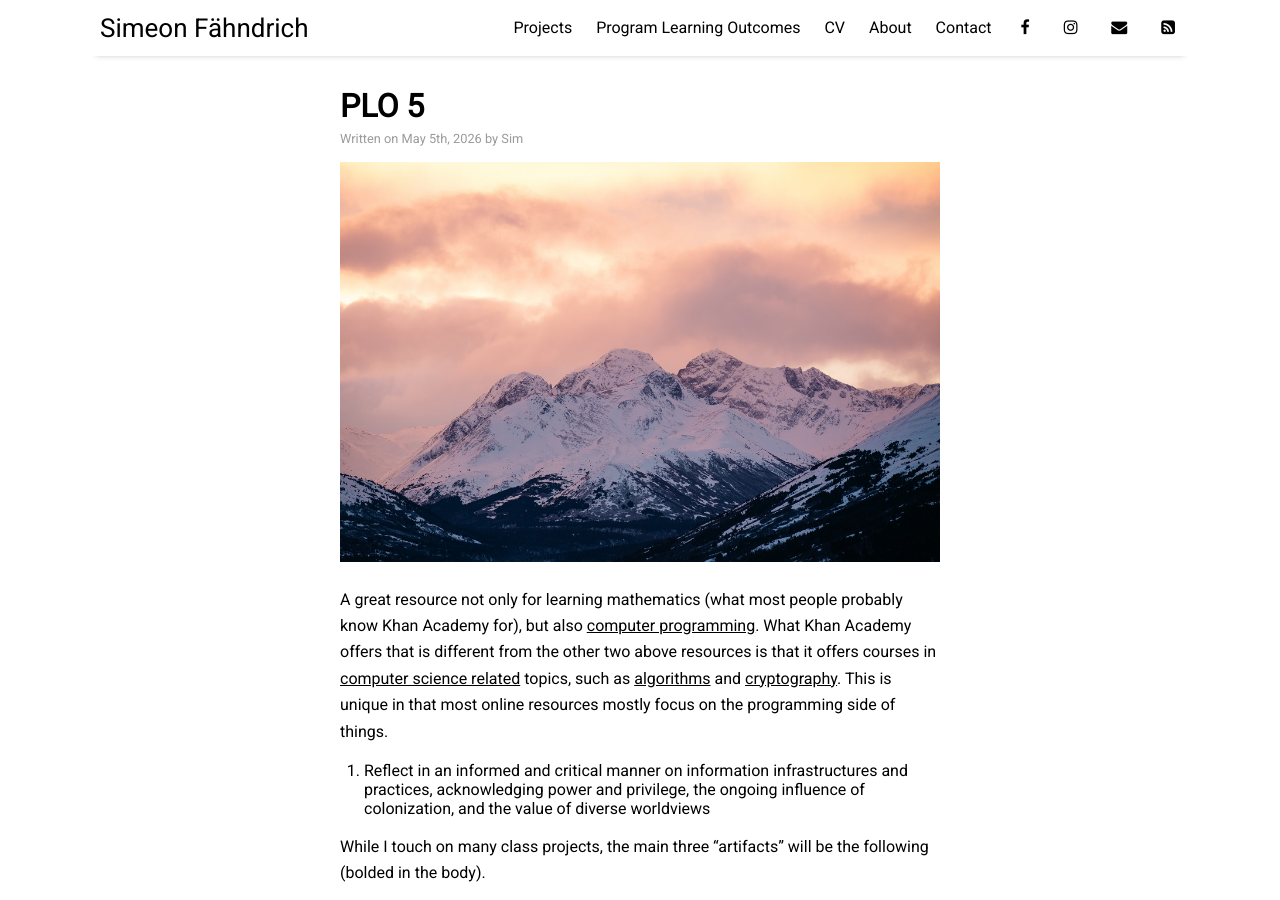
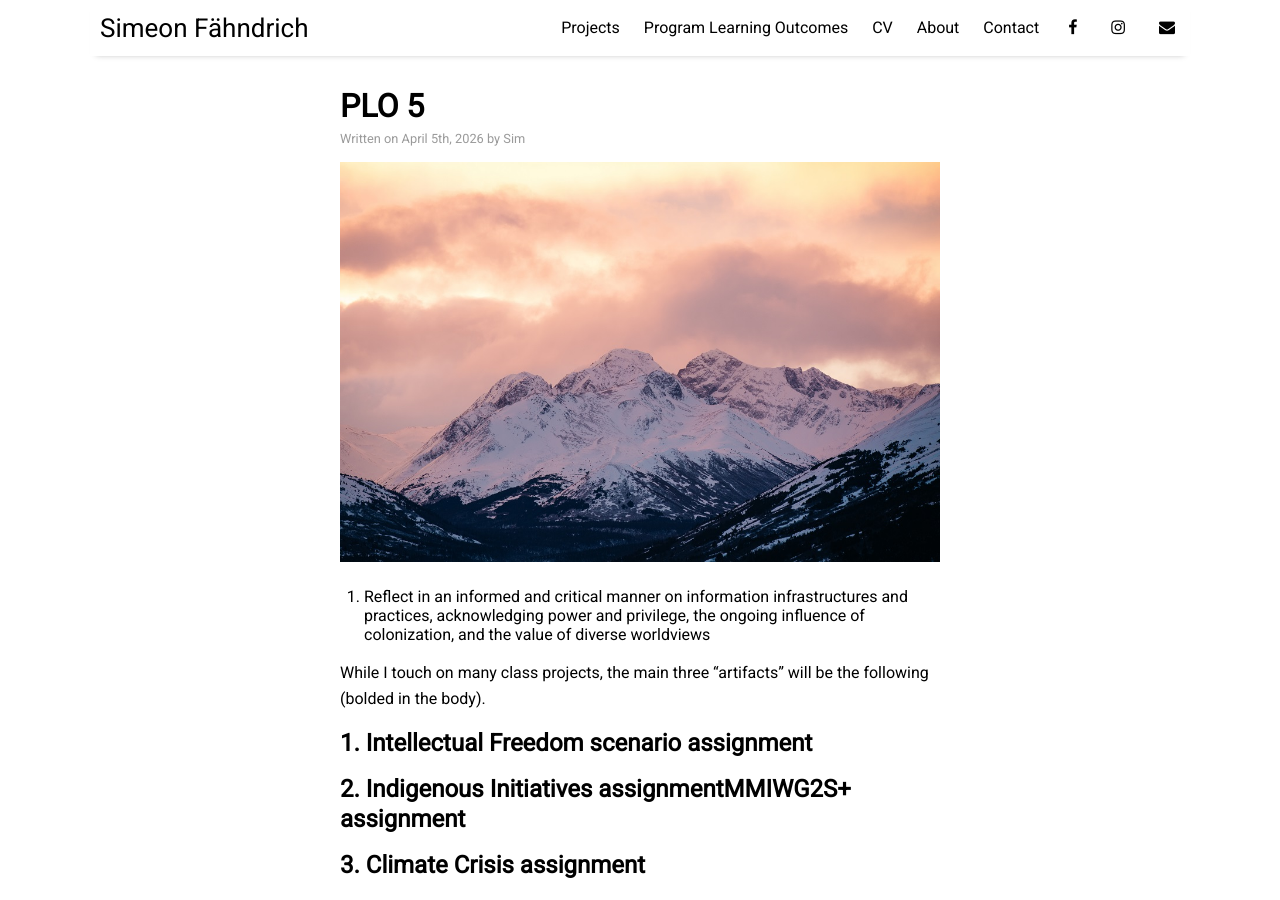
Before and after one commit to simeonfaehndrich/portfolio, a Jekyll site: the page built from _posts/2026-04-05-plo-five.md, in a window 1280 px wide and 900 px high. Built offline with Jekyll 4.4.1, drawn with Linux system fonts in a browser that asks for light colours; nearby versions of some CDN libraries; a file with an impossible date is left out; some of the changed text lies outside the part shown.

Commit message:
figured out the universe

```diff
--- a/_data/settings.yml
+++ b/_data/settings.yml
@@ -18,8 +18,6 @@ social:
 - {icon: 'facebook', link:   'https://www.facebook.com/simeon.faehndrich'}
 - {icon: 'instagram', link:  'https://instagram.com/simeonfaehndrich'}
 - {icon: 'envelope', link:   'mailto:simeon.faehndrich@gmail.com'}
-- {icon: 'rss-square', link: 'feed.xml'}
-# - {icon: 'rss-square', link: 'rss-feed.xml'}
 
 # Customize site text
 pagination:
--- a/_posts/2026-05-05-plo-five.md
+++ b/_posts/2026-04-05-plo-five.md
@@ -6,8 +6,6 @@ categories: plos
 tags: [documentation,sample]
 image: arctic-2.jpg
 ---
-
-A great resource not only for learning mathematics (what most people probably know Khan Academy for), but also [computer programming](https://www.khanacademy.org/computing/computer-programming). What Khan Academy offers that is different from the other two above resources is that it offers courses in [computer science related](https://www.khanacademy.org/computing/computer-science) topics, such as [algorithms](https://www.khanacademy.org/computing/computer-science/algorithms) and [cryptography](https://www.khanacademy.org/computing/computer-science/cryptography). This is unique in that most online resources mostly focus on the programming side of things.
 
 5. Reflect in an informed and critical manner on information infrastructures and practices, acknowledging power and privilege, the ongoing influence of colonization, and the value of diverse worldviews
 
```
Also changed, not shown: _posts/2025-28-10-plo-four.md (renamed from _posts/2026-10-28-plo-four.md, +2 -0 lines), _posts/2025-10-28-plo-eight.md (renamed from _posts/2026-10-28-plo-eight.md), _posts/2026-01-01-about-the-author.md (renamed from _posts/2016-04-04-about-the-author.md), _posts/2026-03-02-career-plan.md (renamed from _posts/2016-10-10-getting-started.md), _posts/2026-03-03-professional-statement.md (renamed from _posts/2016-01-01-professional-statement.md), _posts/2026-04-01-plo-one.md (renamed from _posts/2026-10-28-plo-nine.md), _posts/2026-04-02-plo-two.md (renamed from _posts/2026-10-28-plo-seven.md), _posts/2026-04-03-plo-three.md (renamed from _posts/2026-10-28-plo-one.md), _posts/2026-04-06-plo-six.md (renamed from _posts/2026-05-05-plo-six.md), _posts/2026-04-07-plo-seven.md (renamed from _posts/2026-10-28-plo-ten.md), _posts/2026-04-09-plo-nine.md (renamed from _posts/2026-10-28-plo-three.md), _posts/2026-04-10-plo-ten.md (renamed from _posts/2026-10-28-plo-two.md), _posts/2026-04-13-copyleft.md (renamed from _posts/2016-09-09-text-formatting.md).
